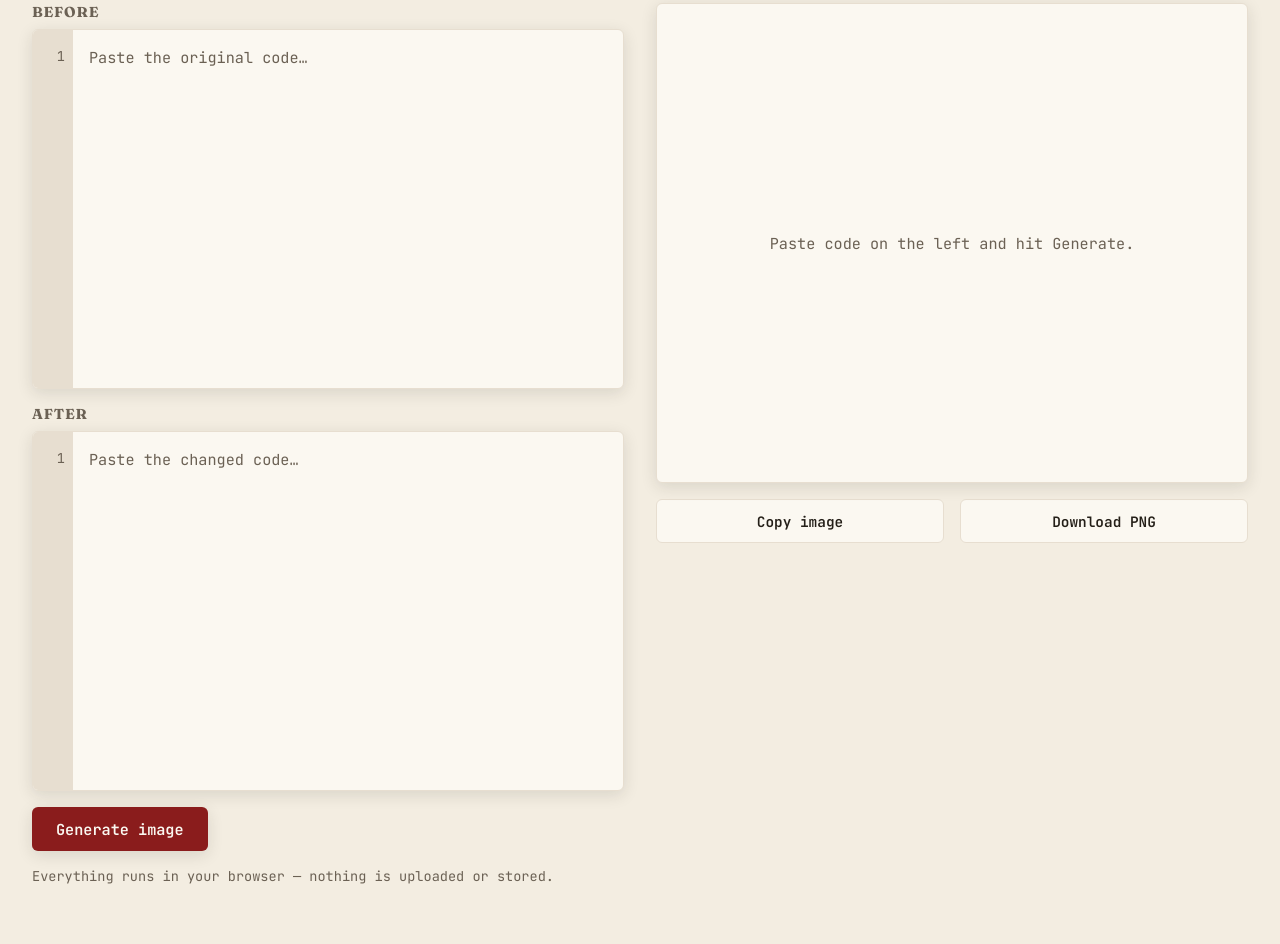
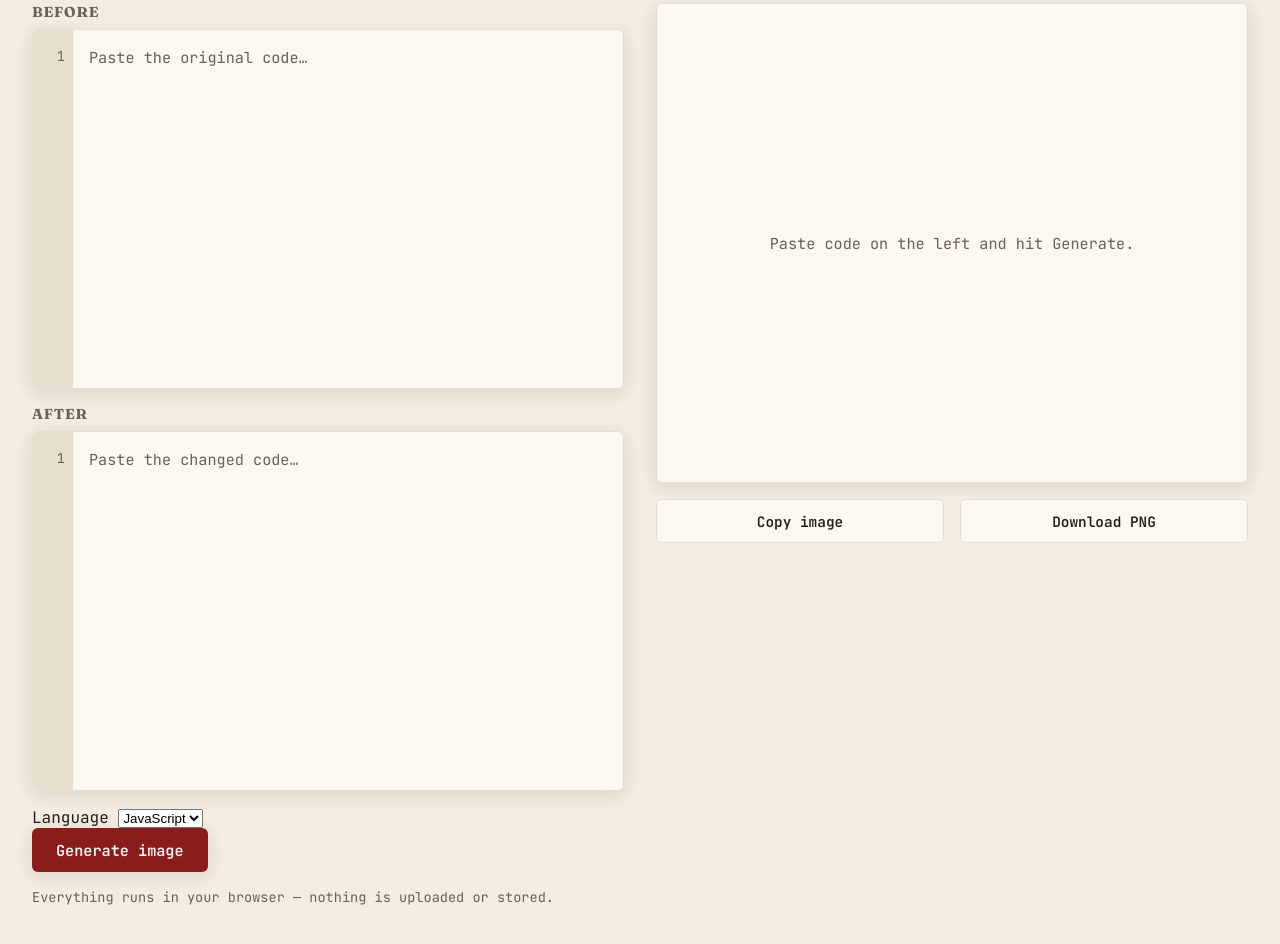
Before and after one commit to ctkrug/diff-poster, a website built with Vite: page index.html in a window 1280 px wide. Shown: the part 170-1114 px from the top of the page. Built offline with nearby package versions, Linux system fonts and the light colour scheme.

Commit message:
feat: add a language selector for JS/Python/plain-text output
Adds a <select> between the input panes and the generate button; its
value is passed as renderDiffToCanvas's language option on generate so
keyword coloring matches the chosen language instead of always using
the merged JS+Python set.

```diff
--- a/index.html
+++ b/index.html
@@ -59,9 +59,19 @@
             </div>
           </div>
 
-          <button id="generate-btn" class="generate-btn" type="button">
-            Generate image
-          </button>
+          <div class="controls-row">
+            <div class="language-field">
+              <label class="language-label" for="language-select">Language</label>
+              <select id="language-select" class="language-select">
+                <option value="javascript" selected>JavaScript</option>
+                <option value="python">Python</option>
+                <option value="plaintext">Plain text</option>
+              </select>
+            </div>
+            <button id="generate-btn" class="generate-btn" type="button">
+              Generate image
+            </button>
+          </div>
           <p class="privacy-note">
             Everything runs in your browser — nothing is uploaded or stored.
           </p>
--- a/src/main.js
+++ b/src/main.js
@@ -26,6 +26,7 @@ export function mount(root = document) {
   const beforeGutter = root.querySelector('[data-gutter="before"]');
   const afterGutter = root.querySelector('[data-gutter="after"]');
   const generateBtn = root.getElementById("generate-btn");
+  const languageSelect = root.getElementById("language-select");
   const outputCard = root.getElementById("output-card");
   const outputEmpty = root.getElementById("output-empty");
   const outputError = root.getElementById("output-error");
@@ -83,7 +84,9 @@ export function mount(root = document) {
 
     setRevealOrigin(event);
 
-    const { hasChanges } = renderDiffToCanvas(outputCanvas, segments);
+    const { hasChanges } = renderDiffToCanvas(outputCanvas, segments, {
+      language: languageSelect.value,
+    });
 
     setOutputState("success");
     outputStatus.textContent = hasChanges
```
Also changed, not shown: test/main.test.js (+15 -0 lines).
